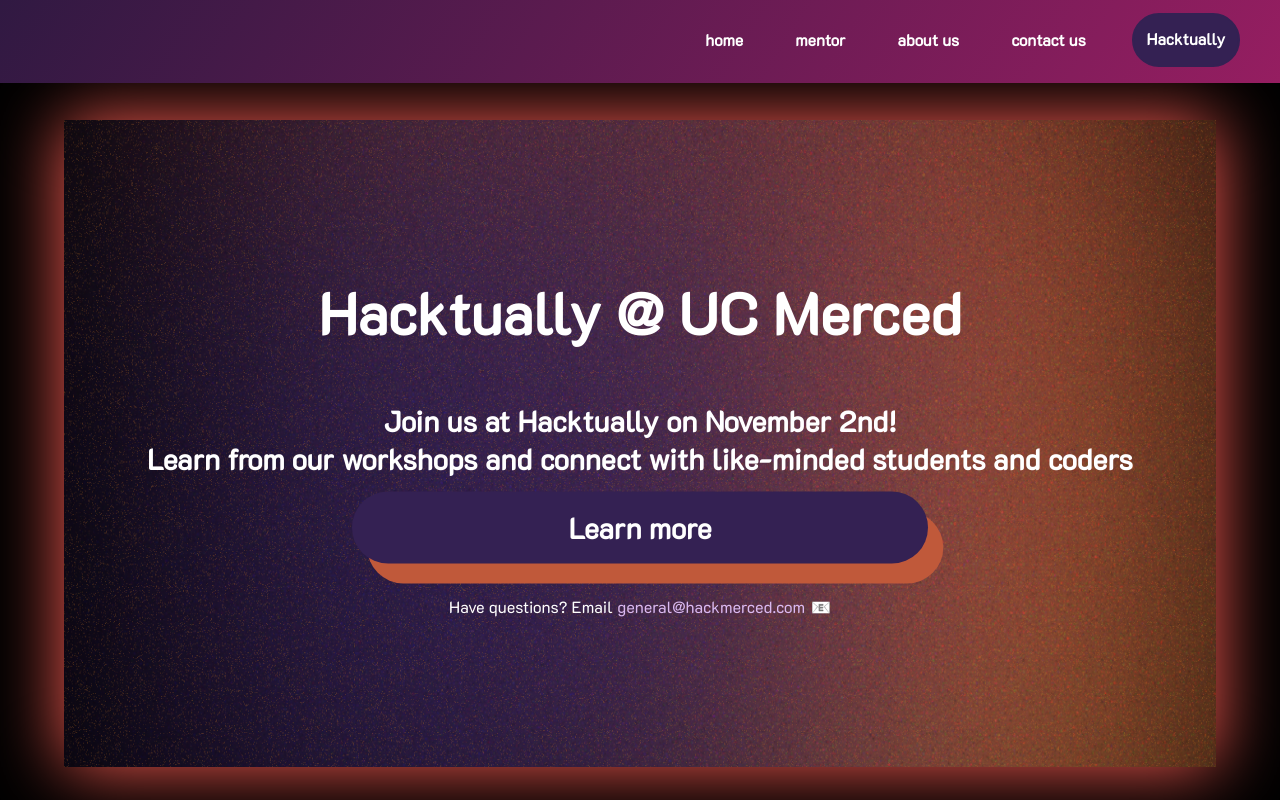
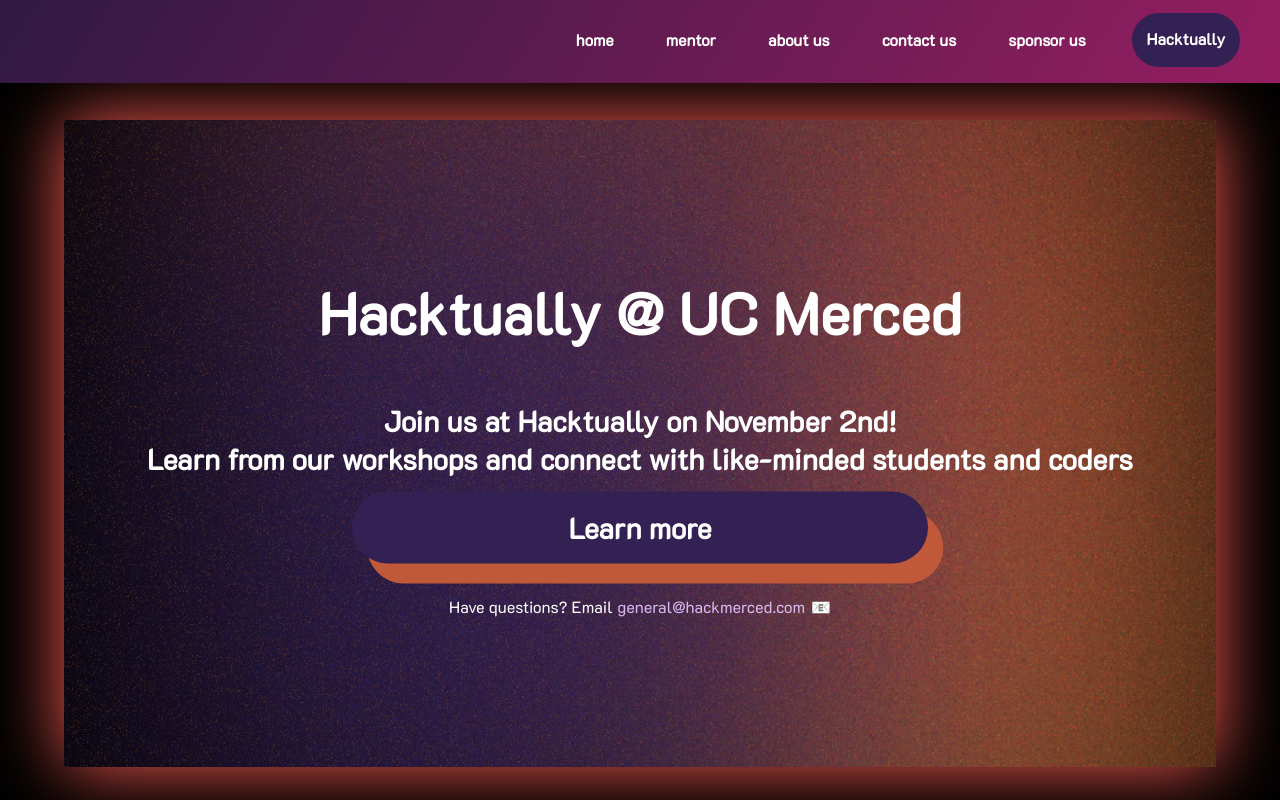
Before and after one commit to HackMerced/HackMerced-X, a React (Create React App) app: page / in a window 1280 px wide. Shown: the top 800 px of the page. Built offline with nearby package versions, Linux system fonts and the light colour scheme.

Commit message:
re-add sponsor us link to nav due to merge conflict

```diff
--- a/src/Components/NavBar.js
+++ b/src/Components/NavBar.js
@@ -10,6 +10,7 @@ function NavBar() {
           <li><a href="https://docs.google.com/forms/d/e/1FAIpQLSdsinPEX__G-Jr2kUgGIHNpwZyTA3VWYx4NPGU8X320Xa47rg/viewform"><button className="button" id="mentor-button">mentor</button></a></li>
           <li><Link to="/aboutus"><button className="button" id="about-us-button">about us</button></Link></li>
           <li><Link to="/contactus"><button className="button" id="contact-us-button">contact us</button></Link></li>
+          <li><Link to="/sponsorus"><button className="button" id="sponsor-us-button">sponsor us</button></Link></li>
           <li><a href="/#hacktually"><button className="registerButton" id="register-button">Hacktually</button></a></li>
         </ul>
 
```
